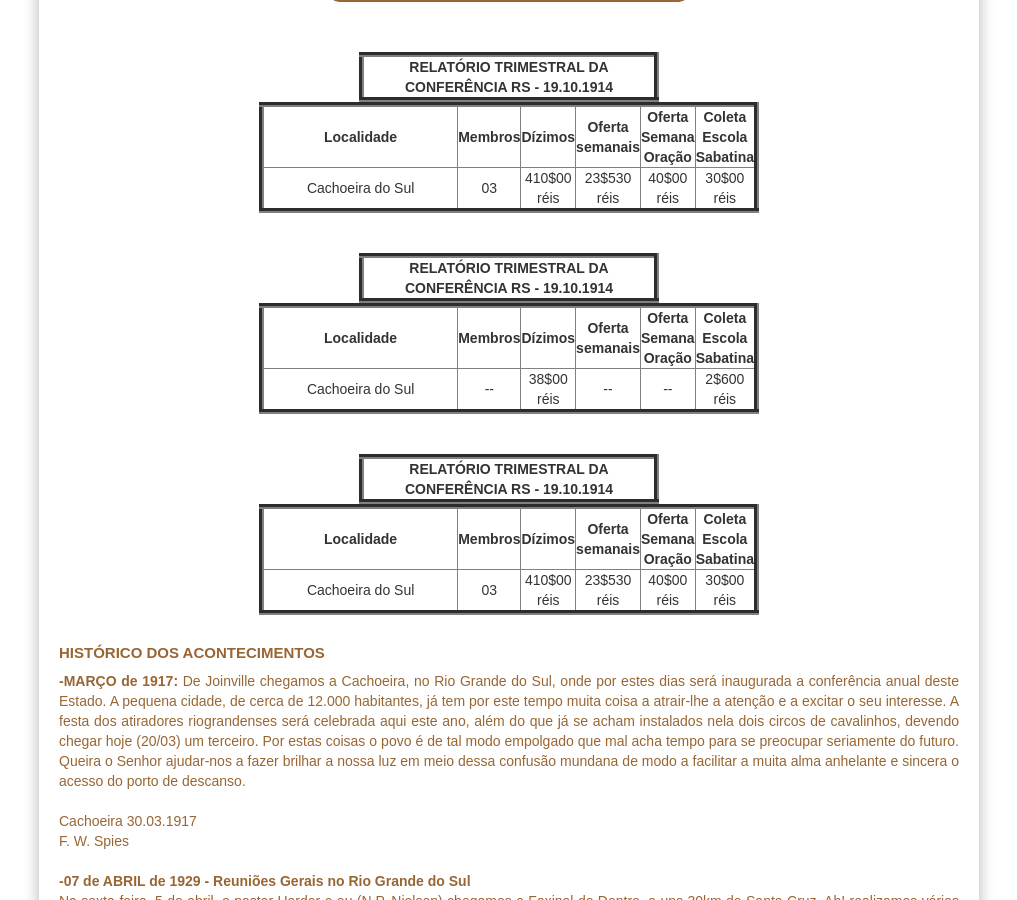
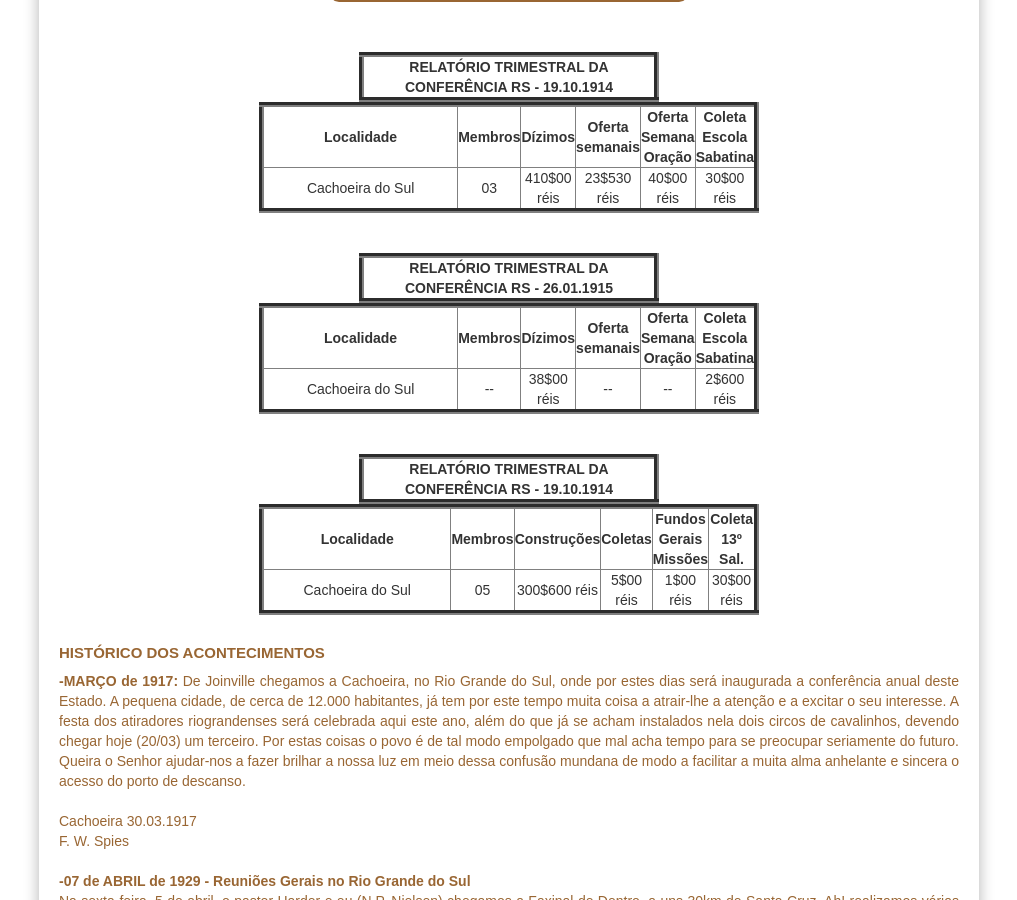
Before and after one commit to claudiovargas1955/claudiovargas1955.github.io, a Jekyll site: the page built from _pages/história-da-iasd-cachoeira.html, in a window 1280 px wide and 900 px high, scrolled down 932 px. Shown: the whole window, without its empty margins (131-1148 px from the left). Built offline with Jekyll 4.4.1, drawn with Linux system fonts in a browser that asks for light colours; some web fonts are replaced.

Commit message:
Update história-da-iasd-cachoeira.html

```diff
--- a/_pages/história-da-iasd-cachoeira.html
+++ b/_pages/história-da-iasd-cachoeira.html
@@ -146,7 +146,7 @@ tr:hover{
 
       <table border="5px" color="#ffffff" width="300px" cellspacing="10px" cellpadding="10px" height="40px">
            <tr><br>
-            <td align="center"><b>RELATÓRIO TRIMESTRAL DA CONFERÊNCIA RS - 19.10.1914</b></td>
+            <td align="center"><b>RELATÓRIO TRIMESTRAL DA CONFERÊNCIA RS - 26.01.1915</b></td>
          </tr>
 
 
@@ -181,17 +181,17 @@ tr:hover{
          <tr>
            <td align="center" width="300px"><b>Localidade</b></td>
            <td align="center" width="30px"><b>Membros</b></td>
-           <td align="center" width="50px"><b>Dízimos</b></td>
-           <td align="center" width="50px"><b>Oferta semanais</b></td>
-           <td align="center" width="50px"><b>Oferta Semana Oração </b</td>
-           <td align="center" width="50px"><b>Coleta Escola Sabatina</b</td>
+           <td align="center" width="50px"><b>Construções</b></td>
+           <td align="center" width="50px"><b>Coletas</b></td>
+           <td align="center" width="50px"><b>Fundos Gerais <br>Missões </b</td>
+           <td align="center" width="50px"><b>Coleta 13º Sal.</b</td>
         </tr>
         <tr>
            <td align="center" width="300px">Cachoeira do Sul</td>
-           <td align="center" width="50px">03</td>
-           <td align="center"> 410$00 réis</td>
-           <td align="center">23$530 réis</td>
-           <td align="center">40$00 réis</td>
+           <td align="center" width="50px">05</td>
+           <td align="center"> 300$600 réis</td>
+           <td align="center">5$00 réis</td>
+           <td align="center">1$00 réis</td>
            <td align="center">30$00 <br>réis</td>
         </tr>
 
```
